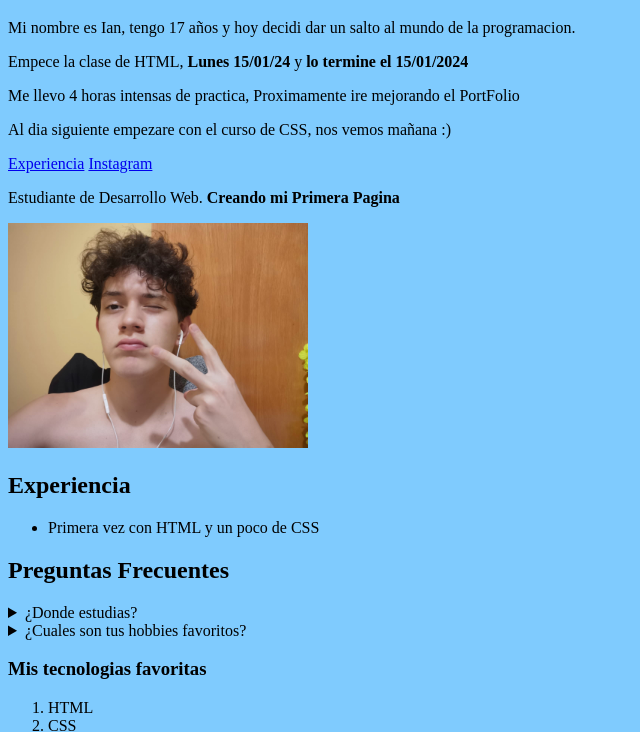
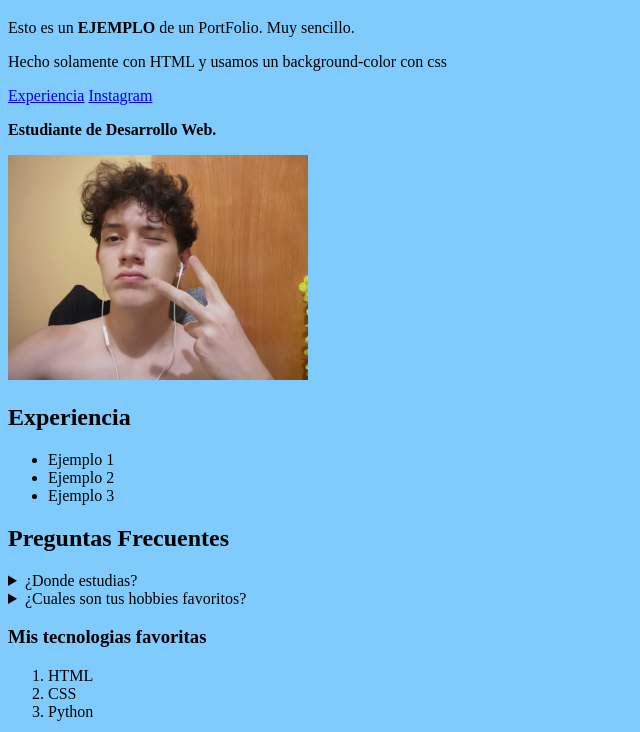
Before and after one commit to ianclerr/HTML-desde-0, a plain HTML site: page Curso-HTML/index.html in a window 1280 px wide. Shown: the part 61-793 px from the top of the page, without its empty margins (0-640 px from the left). Drawn offline with Linux system fonts and the light colour scheme.

Commit message:
Update index.html

```diff
--- a/Curso-HTML/index.html
+++ b/Curso-HTML/index.html
@@ -19,10 +19,9 @@
 <body>
     <!--Esto es un titulo-->
     <h1>PortFolio De Ian Cler Renaud</h1>
-    <p>Mi nombre es Ian, tengo 17 años y hoy decidi dar un salto al mundo de la programacion. </p>
-    <p>Empece la clase de HTML,<strong> Lunes 15/01/24</strong> y <strong> lo termine el 15/01/2024</strong> </p>
-    <p>Me llevo 4 horas intensas de practica, Proximamente ire mejorando el PortFolio</p>
-    <p>Al dia siguiente empezare con el curso de CSS, nos vemos mañana :)</p>
+    <p>Esto es un <strong>EJEMPLO</strong> de un PortFolio. Muy sencillo.</p>
+    <p>Hecho solamente con HTML y usamos un background-color con css</p>
+
 
     <!--Enlaces Internos y externos-->
     <nav>
@@ -30,10 +29,7 @@
         <a  href="https://www.instagram.com/iancler_10/" target="blank">Instagram</a>
     </nav>
     <!--Esto es un parrafo-->
-    <p>Estudiante de Desarrollo Web.
-        <!--Seria en negrita y seria lo correcto usar para marcar-->
-        <strong>Creando mi Primera Pagina</strong>
-    </p>
+    <p><strong>Estudiante de Desarrollo Web.</strong></p>
     <!--Imagen con 3 atributos importantes-->
     <!--No usar loading lazy en imagenes que estan muy arriba-->
     <img title="Imagen de Ian" src="/images/ian.jpg" alt="Esto Deberia de aparecer" width="300">
@@ -41,7 +37,9 @@
     <h2 id="primera-experiencia">Experiencia</h2>
     <ul>
 
-        <li>Primera vez con HTML y un poco de CSS</li>
+        <li>Ejemplo 1</li>
+        <li>Ejemplo 2</li>
+        <li>Ejemplo 3</li>
 
     </ul>
     <section>
@@ -62,7 +60,7 @@
         <ol type="1" >
             <li>HTML</li>
             <li>CSS</li>
-            <li>JavaScript</li>
+            <li>Python</li>
         </ol>
     </aside>
     <a href="tel:+595982932759">Llamame por telefono</a>
```
